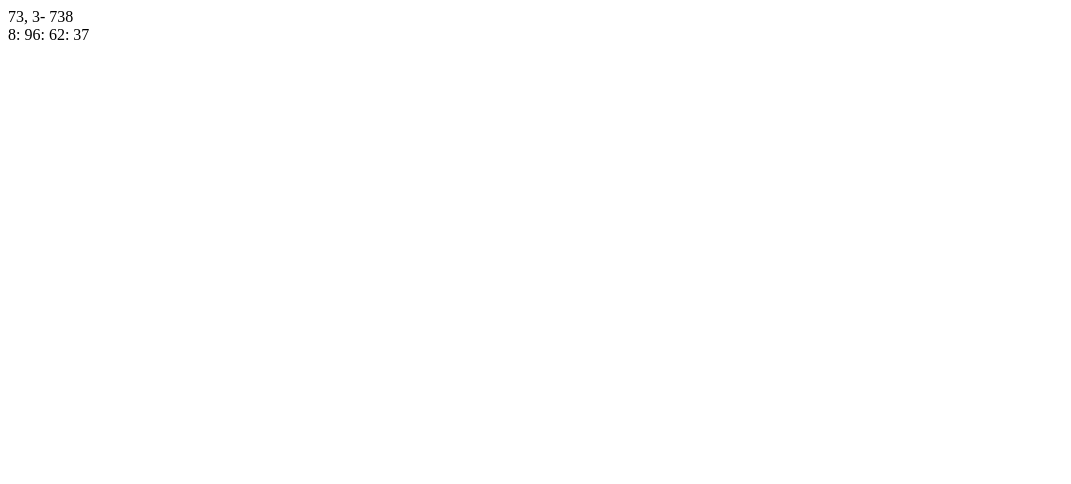
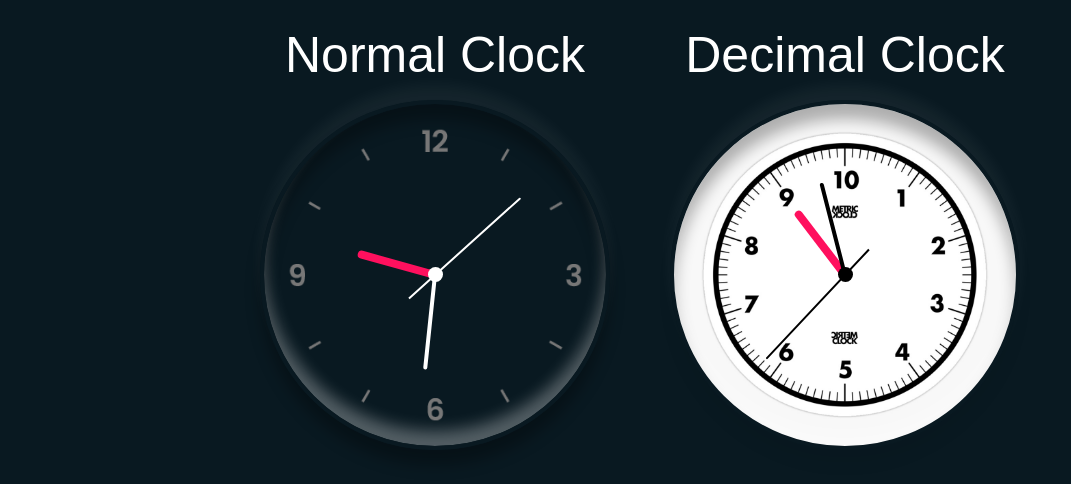
Before and after one commit to SKR301/Metric-Clock, a plain HTML site: page index.html in a window 1280 px wide. Shown: the whole page, without its empty margins (0-1071 px from the left). Drawn offline with Linux system fonts and the light colour scheme.

Commit message:
Add files via upload
Added Analog Clock Dial

```diff
--- a/index.html
+++ b/index.html
@@ -1,54 +1,146 @@
 <!DOCTYPE html>
 <html>
+
 <head>
-	<meta charset="utf-8">
-	<title></title>
+    <meta charset="utf-8" />
+
+    <title>
+        Metric Time Machine
+    </title>
+    <link rel="stylesheet" href="style.css">
+
 </head>
+
 <body>
 
-<a id="metricDay">0</a>,
-<a id="metricMonth">0</a>-
-<a id="metricYear">0</a><br>
-<a id="metricHour">0</a>:
-<a id="metricMint">0</a>:
-<a id="metricSec">0</a>:
-<a id="metricMili">0</a>
-
-</body>
-<script type="text/javascript">
-daysTillGenesis = 719529;		//days passed till 1/1/1971
-msInADay = 86400000;
-secsInHr = 3600;
-secsInMint = 60;
-oldSecToNewSecRatio = 0.864;
+    <div class="wrapper">
+        <div class="container">
+            <div class="tag">
+                Normal Clock
+            </div>
+            <div class="clk">
 
 
-setInterval(function(){
-	dateTime = new Date();
-	timeInMS = dateTime.getTime();
-	daysAfterGenesis = Math.floor(timeInMS / msInADay);
-	secsPassedToday = dateTime.getHours()*secsInHr + dateTime.getMinutes()*secsInMint + dateTime.getSeconds();
 
-	daysPassed = daysAfterGenesis + daysTillGenesis;
-	secsPassedTodayMetrics = secsPassedToday / oldSecToNewSecRatio;
+                <div class="hour">
+                    <div class="hr" id="hr">
 
-	metricYear = Math.floor(daysPassed / 1000);
-	metricMonth = Math.floor((daysPassed - metricYear * 1000) / 100);
-	metricDay = Math.floor(daysPassed - (metricYear * 1000) - (metricMonth * 100));
-	metricHour = Math.floor(secsPassedTodayMetrics / 10000);
-	metricMint = Math.floor((secsPassedTodayMetrics - metricHour * 10000) / 100);
-	metricSec = Math.floor(secsPassedTodayMetrics - (metricHour * 10000) - (metricMint * 100));
-	metricMs = Math.floor((secsPassedTodayMetrics - (metricHour * 10000) - (metricMint * 100) - metricSec) * 1000);
+                    </div>
+                </div>
+                <div class="min">
+                    <div class="mn" id="mn">
 
-	var tags = ["metricDay","metricMonth","metricYear","metricHour","metricMint","metricSec","metricMili"];
-	metric = [metricDay,metricMonth,metricYear,metricHour,metricMint,metricSec,metricMs];
+                    </div>
+                </div>
+                <div class="sec">
+                    <div class="sc" id="sc">
 
-	for (var i = 0; i < tags.length; i++)
-    	document.getElementById(tags[i]).firstChild.nodeValue = metric[i];
+                    </div>
+                </div>
+            </div>
+        </div>
+        <div class="container">
+            <div class="tag">
+                Decimal Clock
 
-	// document.getElementById('date').innerHTML = metricDay + ":" + metricMonth + ":" + metricYear;
-	// document.getElementById('time').innerHTML = metricHour + ":" + metricMint + ":" + metricSec + ":" + metricMs;
-},1)
+            </div>
+            <div class="clkD">
 
-</script>
+
+                <div class="hourD">
+                    <div class="hrD" id="hrD">
+
+                    </div>
+                </div>
+                <div class="minD">
+                    <div class="mnD" id="mnD">
+
+                    </div>
+                </div>
+                <div class="secD">
+                    <div class="scD" id="scD">
+
+                    </div>
+                </div>
+            </div>
+        </div>
+    </div>
+
+
+    <script type="text/javascript">
+
+
+
+
+
+        const daysTillGenesis = 719529;   //days passed till 1/1/1971
+        const msInADay = 86400000;
+        const secsInHr = 3600;
+        const secsInMint = 60;
+        const oldSecToNewSecRatio = 0.864;
+
+
+
+
+
+
+
+
+        const deg = 6;
+        const hr = document.querySelector('#hr');
+        const mn = document.querySelector('#mn');
+        const sc = document.querySelector('#sc');
+
+        const hrD = document.querySelector('#hrD');
+        const mnD = document.querySelector('#mnD');
+        const scD = document.querySelector('#scD');
+        setInterval(() => {
+
+
+
+
+
+            let dateTime = new Date();
+
+            let daysAfterGenesis = Math.floor(dateTime.getTime() / msInADay);
+            let secsPassedToday = dateTime.getHours() * secsInHr + dateTime.getMinutes() *
+                secsInMint + dateTime.getSeconds();
+
+            let daysPassed = daysAfterGenesis + daysTillGenesis;
+            let secsPassedTodayMetrics = secsPassedToday / oldSecToNewSecRatio;
+
+            let mYear = Math.floor(daysPassed / 1000);
+            let mMonth = Math.floor((daysPassed - mYear * 1000) / 100);
+            let mDay = Math.floor(daysPassed - (mYear * 1000) - (mMonth * 100));
+            let mHour = Math.floor(secsPassedTodayMetrics / 10000);
+            let mMin = Math.floor((secsPassedTodayMetrics - mHour * 10000) / 100);
+            let mSec = Math.floor(secsPassedTodayMetrics - (mHour * 10000) - (mMin * 100));
+            let mMs = dateTime.getMilliseconds();
+
+
+
+
+
+
+
+
+
+
+            let day = new Date();
+            let hh = day.getHours() * 30;
+            let mm = day.getMinutes() * deg;
+            let ss = day.getSeconds() * deg;
+            hr.style.transform = `rotateZ(${(hh) + (mm / 12)}deg)`;
+            mn.style.transform = `rotateZ(${mm}deg)`;
+            sc.style.transform = `rotateZ(${ss}deg)`;
+
+            hrD.style.transform = `rotateZ(${(mHour*36) + (mMin *0.36)}deg)`;
+            mnD.style.transform = `rotateZ(${mMin*3.6}deg)`;
+            scD.style.transform = `rotateZ(${mSec*3.6}deg)`;
+        });
+
+
+    </script>
+</body>
+
 </html>
--- /dev/null
+++ b/style.css
@@ -0,0 +1,251 @@
+*{
+    margin: 0px;
+    padding: 0px;
+    box-sizing: border-box;
+}
+
+
+.tag{
+    margin: 20px;
+    display: flex;
+    justify-content: center;
+    align-items: center;
+    font-family: Arial, Helvetica, sans-serif;
+    font-size: 50px;
+    color: #fff;
+}
+
+
+.wrapper{
+    display: grid;
+    grid-template-columns: 50% 50%;
+
+}
+
+.container{
+    margin: 10px;
+    display: grid;
+    grid-template-rows: 20% 70% 10%;
+}
+
+body{
+    display: flex;
+    justify-content: center;
+    align-items: center;
+
+    background: #091921;
+}
+.clk{
+    margin-left: 20px;
+    margin-right: 20px;
+    width: 350px;
+    height: 350px;
+    display: flex;
+    justify-content: center;
+    align-items: center;
+    background: url("clock.png");
+    background-size: cover;
+    border: 4px solid #091921;
+    border-radius: 50%;
+    box-shadow: 0 -15px 15px rgba(255,255,255,0.05),
+                inset 0 -15px 15px rgba(255,255,255,0.3),
+                0 15px 15px rgba(0,0,0,0.3),
+                inset 0 15px 15px rgba(0,0,0,0.3);
+
+}
+
+
+
+.clk:before{
+    content: '';
+    position: absolute;
+    width: 15px;
+    height: 15px;
+    background: #fff;
+    border-radius: 50%;
+    z-index: 10000;
+}
+
+
+
+
+
+.clk .hour,
+.clk .min,
+.clk .sec{
+    position:absolute;
+
+}
+
+.clk .hour,.hr{
+    width: 160px;
+    height: 160px;
+}
+
+.clk .min,.mn{
+    width: 190px;
+    height: 190px;
+}
+.clk .sec,.sc{
+    width: 230px;
+    height: 230px;
+}
+
+.hr,.mn,.sc{
+    display: flex;
+    justify-content: center;
+    /*align-items: center;*/
+    border-radius: 50%;
+}
+
+.hr:before{
+    content: '';
+    position: absolute;
+    width: 8px;
+    height: 80px;
+    background: #ff105e;
+    z-index: 10;
+    border-radius: 6px 6px 0 0;
+
+}
+
+
+.mn:before{
+    content: '';
+    position: absolute;
+    width: 4px;
+    height: 90px;
+    background: #fff;
+    z-index: 11;
+    border-radius: 6px 6px 0 0;
+
+}
+
+.sc:before{
+    content: '';
+    position: absolute;
+    width: 2px;
+    height: 150px;
+    background: #fff;
+    z-index: 12;
+    border-radius: 6px 6px 0 0;
+
+}
+
+
+
+
+
+/*****************************************
+**********Decimal Clock*******************
+*****************************************/
+
+
+
+
+
+
+
+
+
+
+
+
+
+
+
+.clkD{
+    margin-left: 20px;
+    margin-right: 20px;
+    width: 350px;
+    height: 350px;
+    display: flex;
+    justify-content: center;
+    align-items: center;
+    background: url("clockD.jpg");
+    background-size: cover;
+    border: 4px solid #091921;
+    border-radius: 50%;
+    box-shadow: 0 -15px 15px rgba(255,255,255,0.05),
+                inset 0 -15px 15px rgba(255,255,255,0.3),
+                0 15px 15px rgba(0,0,0,0.05),
+                inset 0 15px 15px rgba(0,0,0,0.3);
+
+}
+
+
+
+.clkD:before{
+    content: '';
+    position: absolute;
+    width: 15px;
+    height: 15px;
+    background: #000;
+    border-radius: 50%;
+    z-index: 10000;
+}
+
+
+
+
+.clkD .hourD,
+.clkD .minD,
+.clkD .secD{
+    position:absolute;
+
+}
+
+.clkD .hourD,.hrD{
+    width: 160px;
+    height: 160px;
+}
+
+.clkD .minD,.mnD{
+    width: 190px;
+    height: 190px;
+}
+.clkD .secD,.scD{
+    width: 230px;
+    height: 230px;
+}
+
+.hrD,.mnD,.scD{
+    display: flex;
+    justify-content: center;
+    /*align-items: center;*/
+    border-radius: 50%;
+}
+
+.hrD:before{
+    content: '';
+    position: absolute;
+    width: 8px;
+    height: 80px;
+    background: #ff105e;
+    z-index: 10;
+    border-radius: 6px 6px 0 0;
+
+}
+
+
+.mnD:before{
+    content: '';
+    position: absolute;
+    width: 4px;
+    height: 90px;
+    background: #000;
+    z-index: 11;
+    border-radius: 6px 6px 0 0;
+
+}
+
+.scD:before{
+    content: '';
+    position: absolute;
+    width: 2px;
+    height: 150px;
+    background: #000;
+    z-index: 12;
+    border-radius: 6px 6px 0 0;
+
+}
```
Also changed, not shown: clock.png (added), clockD.jpg (added).
